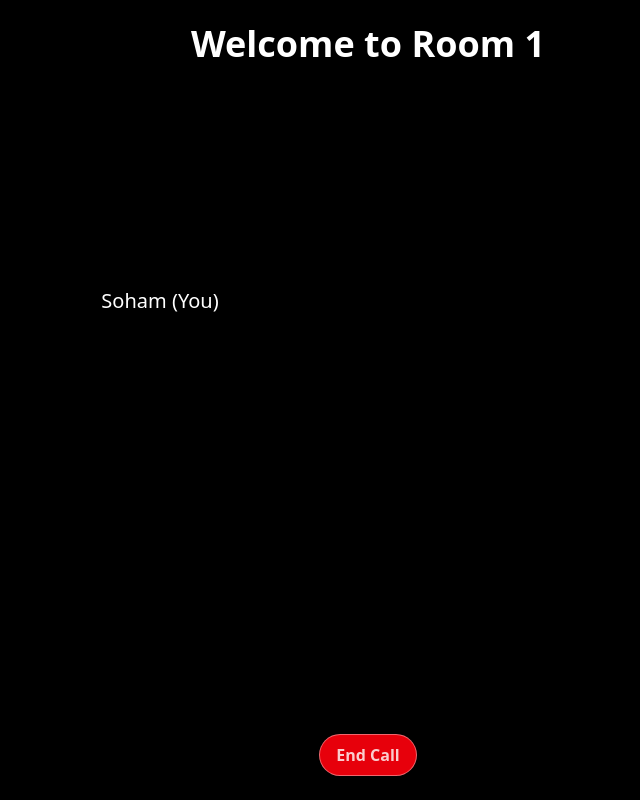
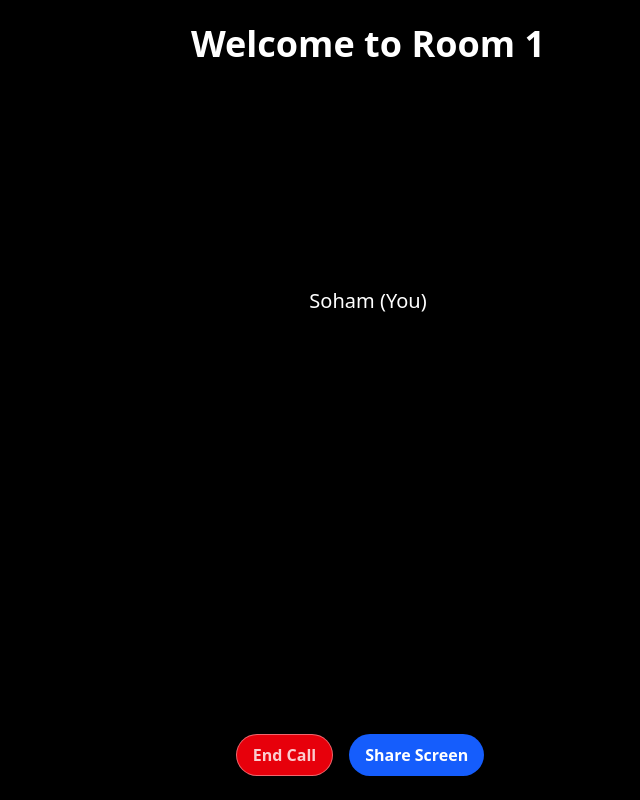
Before and after one commit to Sypher0Dronzer/WebRTCp2pCall, a React app in the folder frontend/: page /1 in a window 1280 px wide. Shown: the whole page, without its empty margins (272-912 px from the left). Built offline with nearby package versions, Linux system fonts and the light colour scheme; no server answers; the HTML template or start-up script is replaced by a standard one.

Commit message:
screenshare added

```diff
--- a/frontend/src/App.jsx
+++ b/frontend/src/App.jsx
@@ -29,7 +29,7 @@ const App = () => {
         </div>
 
         <div className="">
-          <label htmlFor="">Room ID</label>
+          <p >Room ID</p>
           <input
             value={room}
             onChange={(e) => setRoom(e.target.value)}
--- a/frontend/src/ChatRoom.jsx
+++ b/frontend/src/ChatRoom.jsx
@@ -19,7 +19,13 @@ const ChatRoom = () => {
   const localAudioRef = useRef(null);
   const remoteVideoRef = useRef(null);
   const remoteAudioRef = useRef(null);
+  const localScreenShareRef = useRef(null);
+  const remoteScreenShareRef = useRef(null);
+  const [localScreenShare, setLocalScreenShare] = useState(false);
+  const [remoteScreenShare, setRemoteScreenShare] = useState(false);
   const [remoteName, setRemoteName] = useState("");
+  const [remoteConnected, setRemoteConnected] = useState(false);
+  const screenTrackRef = useRef(null);
 
   const getMyCam = async () => {
     try {
@@ -27,6 +33,7 @@ const ChatRoom = () => {
         audio: true,
         video: true,
       });
+      console.log(streamRef.current)
 
       // ----------------------------Method 1 --------------------------
       // const tracks = stream.getTracks()
@@ -68,7 +75,7 @@ const ChatRoom = () => {
 
   async function handleNegotiationNeededEvent() {
     // This function is called whenever the WebRTC infrastructure needs you to start the session negotiation process anew. Its job is to create and send an offer, to the callee, asking it to connect with us. See Starting negotiation to see how we handle this.
-    // console.log("event triggered ", e);
+    // console.log("event triggered ");
 
     socket.emit("newUser", { name: username, roomId });
 
@@ -94,9 +101,13 @@ const ChatRoom = () => {
   }
 
   function handleTrackEvent(e) {
-    if (e.track.kind == "video")
-      remoteVideoRef.current.srcObject = new MediaStream([e.track]);
-    else remoteAudioRef.current.srcObject = new MediaStream([e.track]);
+    if (e.track.kind == "video") {
+      if (!remoteVideoRef.current.srcObject)
+        remoteVideoRef.current.srcObject = new MediaStream([e.track]);
+      else {
+        remoteScreenShareRef.current.srcObject = new MediaStream([e.track]);
+      }
+    } else remoteAudioRef.current.srcObject = new MediaStream([e.track]);
   }
 
   function handleICECandidateEvent(e) {
@@ -109,7 +120,8 @@ const ChatRoom = () => {
       case "closed":
       case "failed":
       case "disconnected":
-        closeVideoCall();
+        // closeVideoCall();
+        setRemoteConnected(false)
         break;
     }
   }
@@ -144,6 +156,71 @@ const ChatRoom = () => {
     navigate("/");
   }
 
+  const endScreenShare = () => {
+    const track = screenTrackRef.current;
+    if (!track) return;
+
+    // Stop the track — this will also trigger 'ended' event if still active
+    track.stop();
+    screenTrackRef.current = null;
+
+    // Remove the video from your UI
+    if (localScreenShareRef.current) {
+      localScreenShareRef.current.srcObject = null;
+    }
+    setLocalScreenShare(false);
+
+    // Optionally remove track from peer connection
+    const sender = pcRef.current?.getSenders()?.find((s) => s.track === track);
+    if (sender) pcRef.current.removeTrack(sender);
+    // Notify remote peer
+    socket.emit("screen-share-stopped", { roomId, from: username });
+  };
+
+  const shareScreen = async () => {
+    try {
+      const screenStream = await navigator.mediaDevices.getDisplayMedia({
+        video: true,
+        audio: false,
+      });
+
+      const screenTrack = screenStream.getVideoTracks()[0];
+      localScreenShareRef.current.srcObject = screenStream;
+      screenTrackRef.current = screenTrack; // store it globally
+      // Add track to peer connection
+      pcRef.current.addTrack(screenTrack, screenStream);
+
+      // let sender = pcRef.current.addTrack(screenTrack, screenStream);
+      // this way we directly have the sender screenshare reference which we can delete using removeTrack
+
+      // Notify remote peer that screen share started
+      socket.emit("screen-share-started", { roomId, from: username });
+
+      // Handle when user stops sharing
+
+      screenTrack.addEventListener("ended", () => {
+        endScreenShare();
+      });
+      // screenTrack.addEventListener("ended", () => {
+      //   // Remove this track from peer connection
+      //   // const sender = pcRef.current
+      //   //   .getSenders()
+      //   //   .find((s) => s.track === screenTrack);
+
+      //   if (sender) {
+      //     pcRef.current.removeTrack(sender);
+      //   }
+      //   localScreenShareRef.current.srcObject = null;
+      //   setLocalScreenShare(false);
+
+      //   // Notify remote peer
+      //   socket.emit("screen-share-stopped", { roomId, from: username });
+      // });
+    } catch (err) {
+      console.error("Error sharing screen:", err);
+    }
+  };
+
   useEffect(() => {
     if (localVideoRef) {
       getMyCam();
@@ -159,18 +236,22 @@ const ChatRoom = () => {
     if (!socket) return;
 
     const handleReceiveOffer = async ({ offer, from, name }) => {
+      setRemoteConnected(true);
       setRemoteName(name);
+
       if (!pcRef.current) return;
       await pcRef.current.setRemoteDescription(
         new RTCSessionDescription(offer)
       );
       const answer = await pcRef.current.createAnswer();
       await pcRef.current.setLocalDescription(answer);
-      socket.emit("send-answer", { to: from, answer, name:username });
+      socket.emit("send-answer", { to: from, answer, name: username });
     };
 
-    const handleReceiveAnswer = ({ answer,name }) => {
-      setRemoteName(name)
+    const handleReceiveAnswer = ({ answer, name }) => {
+      setRemoteConnected(true);
+
+      setRemoteName(name);
       if (!pcRef.current) return;
       pcRef.current.setRemoteDescription(new RTCSessionDescription(answer));
     };
@@ -184,6 +265,20 @@ const ChatRoom = () => {
       navigate("/"); // send them back to home or lobby
     };
 
+    // when remote starts sharing
+    socket.on("screen-share-started", ({ from }) => {
+      console.log(`${from} started screen sharing`);
+      setRemoteScreenShare(true);
+    });
+
+    // when remote stops sharing
+    socket.on("screen-share-stopped", ({ from }) => {
+      console.log(`${from} stopped screen sharing`);
+      setRemoteScreenShare(false);
+      if (remoteScreenShareRef.current)
+        remoteScreenShareRef.current.srcObject = null;
+    });
+
     socket.on("receive-offer", handleReceiveOffer);
     socket.on("receive-answer", handleReceiveAnswer);
     socket.on("receive-new-ice-candidate", handleNewICECandidate);
@@ -194,8 +289,10 @@ const ChatRoom = () => {
       socket.off("receive-answer", handleReceiveAnswer);
       socket.off("receive-new-ice-candidate", handleNewICECandidate);
       socket.off("room-full", handleRoomFull);
+      socket.off("screen-share-started");
+      socket.off("screen-share-stopped");
     };
-  }, [socket]);
+  }, [socket, username, navigate]);
 
   return (
     <div className="bg-black min-h-screen text-white py-6 px-4 flex flex-col justify-between ">
@@ -208,25 +305,73 @@ const ChatRoom = () => {
             {username} (You)
           </p>
           <video autoPlay height={400} width={400} ref={localVideoRef}></video>
-          <audio  ref={localAudioRef}></audio>
+          <audio ref={localAudioRef}></audio>
         </div>
 
-        <div className="rounded-lg overflow-hidden ">
+        {remoteConnected && <div className="rounded-lg overflow-hidden ">
           {remoteAudioRef && (
             <p className="text-xl text-white text-center mb-3">{remoteName} </p>
           )}
 
           <video autoPlay height={400} width={400} ref={remoteVideoRef}></video>
-          <audio autoPlay  ref={remoteAudioRef}></audio>
-        </div>
+          <audio autoPlay ref={remoteAudioRef}></audio>
+        </div>}
+
+        {localScreenShare && (
+          <div className="rounded-lg overflow-hidden">
+            <p className="text-xl text-white text-center mb-3">
+              You are presenting
+            </p>
+            <video
+              autoPlay
+              height={400}
+              width={400}
+              ref={localScreenShareRef}
+            ></video>
+          </div>
+        )}
+
+        {remoteScreenShare && (
+          <div className="rounded-lg overflow-hidden">
+            <p className="text-xl text-white text-center mb-3">
+              {remoteName} is presenting
+            </p>
+            <video
+              autoPlay
+              height={400}
+              width={400}
+              ref={remoteScreenShareRef}
+            ></video>
+          </div>
+        )}
       </div>
 
-      <div className="flex justify-center">
+      <div className="flex justify-center gap-4">
         <button
           onClick={closeVideoCall}
           className="py-2 px-4 bg-red-600 border border-white/40 hover:bg-red-800 text-white/80 hover;text-white/60 font-semibold  rounded-full cursor-pointer"
         >
           End Call
+        </button>
+        <button
+          onClick={() => {
+            if (!remoteConnected) {
+              alert(
+                "Wait for another user to join before sharing your screen!"
+              );
+              return;
+            }
+            if (!localScreenShare) {
+              setLocalScreenShare(true);
+              shareScreen();
+            } else {
+              endScreenShare(); // manually trigger stop + cleanup
+              setLocalScreenShare(false);
+            }
+          }}
+          className="py-2 px-4 bg-blue-600 hover:bg-blue-800 text-white font-semibold rounded-full cursor-pointer mr-4"
+        >
+          {localScreenShare ? "End Screen Share" : "Share Screen"}
         </button>
       </div>
     </div>
--- a/frontend/src/store/userStore.js
+++ b/frontend/src/store/userStore.js
@@ -5,15 +5,19 @@ let BASE_URL ;
 // console.log(location.hostname);
 if (
   location.hostname == "localhost" ||
-  location.hostname == "172.22.158.49" ||
-  location.hostname == "192.168.137.1" // do add your ipv4 link here for testing
+  location.hostname == "172.22.158.49"
+  //  ||  location.hostname == "192.168.137.1"
+  // do add your ipv4 link here for testing
 ) {
-  BASE_URL = "http://192.168.137.1:5000";
+  // BASE_URL = "http://192.168.137.1:5000";
+  BASE_URL = "http://localhost:5000";
 } else {
   BASE_URL = "https://webrtcp2pcall.onrender.com/"; // this is the deployed link of onrender - you may leave it empty or add a dummy link until u deploy it
 }
 export const userStore = create((set) => ({
   username: "Soham",
   setUsername: (newname) => set({ username: newname }),
-  socket: io(BASE_URL, { path: "/socket.io/" }),
+  socket: io(BASE_URL
+    // { path: "/socket.io/" }
+  ),
 }));
```
Also changed, not shown: 1 other file (tests, documents, lock files or other folders).
